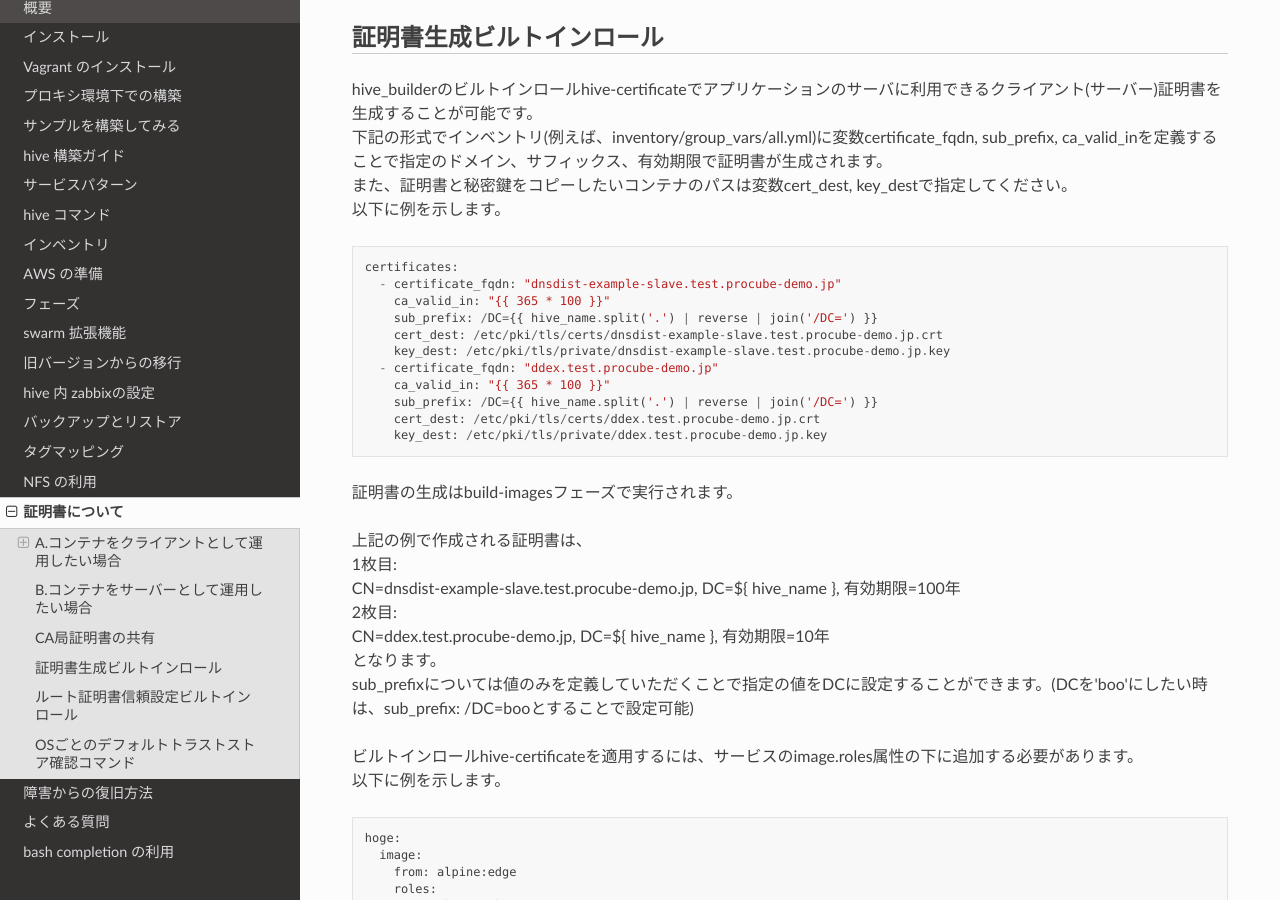
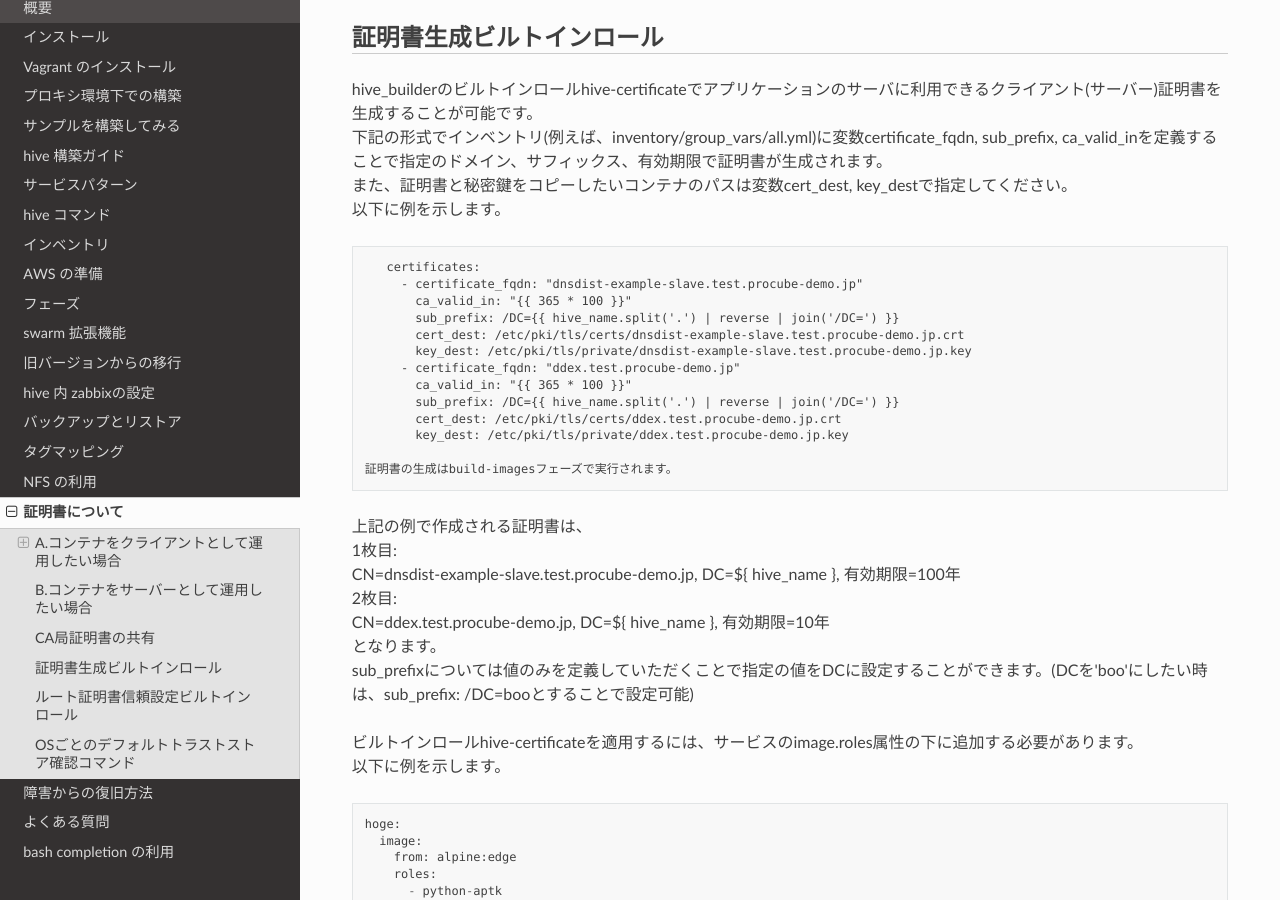
Before and after one commit to procube-open/hive-builder, a Sphinx documentation site: the page built from docs/cashare.rst, in a window 1280 px wide and 900 px high, scrolled down 3545 px. Built offline with Sphinx 7.4.7 and the Read the Docs theme 2.0.0, drawn with Linux system fonts in a browser that asks for light colours.

```diff
--- a/docs/cashare.rst
+++ b/docs/cashare.rst
@@ -21,7 +21,7 @@ hiveの機能で共有したいCA局証明書をコンテナのトラストス
 | ②共有したCA局の証明書をコンテナのトラストストアにインストールします。詳しくは :ref:`「ルート証明書信頼設定ビルトインロール」 <cashare-catrust>` の節を参照してください。
 
 A-2.コンテナへのクライアント証明書の付与
-^^^^^^^^^^^^^^^^^^^^^^^^^^^^^^^^^^^^^^^
+^^^^^^^^^^^^^^^^^^^^^^^^^^^^^^^^^^^^^^^^^^^^^^^^
 「1.CA局証明書の信頼」で共有したCA局証明書を用いて生成したクライアントの証明書と秘密鍵をコンテナに付与することで、通信相手とのTLS相互認証が可能となります。
 
 .. image:: imgs/set_client_cert.png
@@ -91,6 +91,7 @@ hive_builderの機能でCA局の証明書を共有することが可能です。
 | 下記の形式でインベントリ(例えば、inventory/group_vars/all.yml)に変数certificate_fqdn, sub_prefix, ca_valid_inを定義することで指定のドメイン、サフィックス、有効期限で証明書が生成されます。
 | また、証明書と秘密鍵をコピーしたいコンテナのパスは変数cert_dest, key_destで指定してください。
 | 以下に例を示します。
+
 ::
 
     certificates:
@@ -105,8 +106,8 @@ hive_builderの機能でCA局の証明書を共有することが可能です。
         cert_dest: /etc/pki/tls/certs/ddex.test.procube-demo.jp.crt
         key_dest: /etc/pki/tls/private/ddex.test.procube-demo.jp.key
 
-| 証明書の生成はbuild-imagesフェーズで実行されます。
-|
+ 証明書の生成はbuild-imagesフェーズで実行されます。
+
 | 上記の例で作成される証明書は、
 | 1枚目:
 | CN=dnsdist-example-slave.test.procube-demo.jp, DC=${ hive_name }, 有効期限=100年
@@ -117,6 +118,7 @@ hive_builderの機能でCA局の証明書を共有することが可能です。
 |
 | ビルトインロールhive-certificateを適用するには、サービスのimage.roles属性の下に追加する必要があります。
 | 以下に例を示します。
+
 ::
 
   hoge:
@@ -132,6 +134,7 @@ hive_builderの機能でCA局の証明書を共有することが可能です。
 ----------------------------------------
 | hive_builderのビルトインロールhive-trust-caでは、CA局証明書のコンテナのトラストストアにインストールします。ビルトインロールhive-trust-caを適用するには、サービスのimage.roles属性の下に追加する必要があります。
 | 以下に例を示します。
+
 ::
 
   hoge:
--- a/docs/faq.rst
+++ b/docs/faq.rst
@@ -415,6 +415,7 @@ inventory/hive.yml の internal_cidr の値を変更してください。
 hive sshおよびsshコマンドでのssh接続ができません
 ----------------------------------------------------------------------------------------------------
 :現象: hive sshまたはsshコマンドでのssh接続をしようとすると以下のメッセージが出て失敗する
+
 ::
 
     Host key verification failed.
--- a/docs/inventory.rst
+++ b/docs/inventory.rst
@@ -967,6 +967,7 @@ image 属性にオブジェクトを指定すると、イメージのビルド
 | 現在、hive_builderには4つのビルトインロールがあります。以下に詳細を示します。
 
 - python-aptk
+
 build-images フェーズでは、 ansible で中身を構築するため、
 ビルド用に起動したコンテナに python がインストールされていなければなりません。
 しかし、 ubuntu や alpine をベースとしたイメージには python がインストールされていないものが
@@ -981,14 +982,17 @@ python-aptk には以下のようにタスクが定義されており、ubuntu
       changed_when: False
 
 - hive-syslog
+
 スタンドアロン型のサービスでは、そのままではリポジトリサーバにログが出力されません。スタンドアロン型の中の syslog をリポジトリサーバに
 送るためには hive-syslog ビルトインロールを組み込んでください。
 
 - hive-certificate
+
 サービスを構築する上で、複数枚の証明書が必要な場合があります。hive_certificateビルトインロールでは変数certificatesを指定することで任意のドメイン名、サフィックス、有効期限で証明書の生成が可能です。
 詳細は :ref:`こちら<cashare-create>` を確認ください。
 
 - hive-trust-ca
+
 CA局証明書をコンテナのトラストストアにインストールします。
 詳細は :ref:`こちら<cashare-catrust>` を確認ください。
 
```
